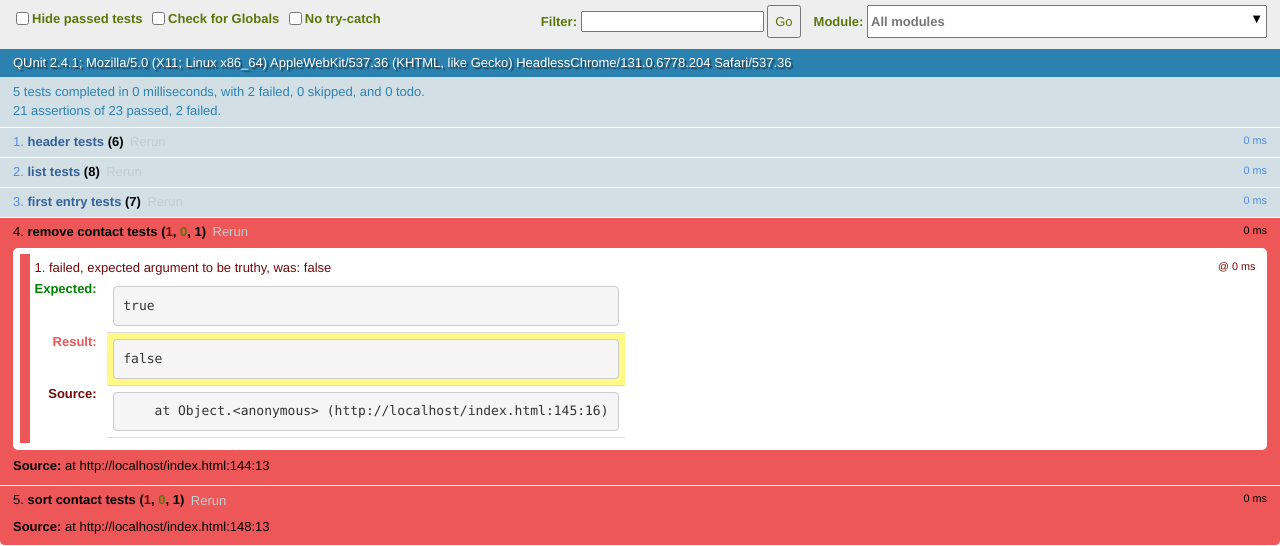
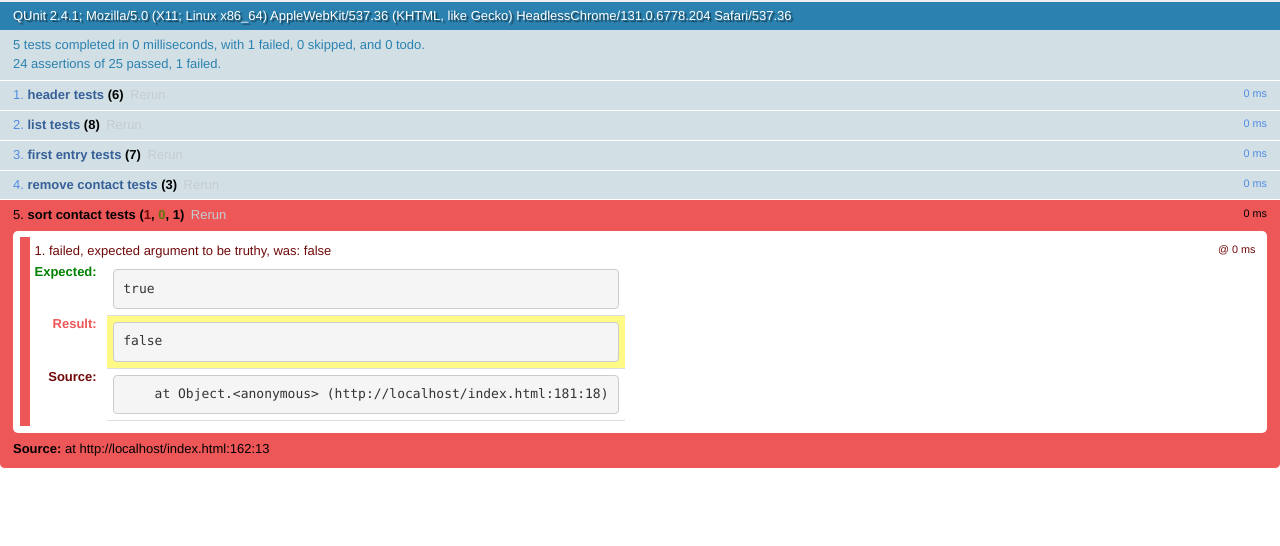
Before and after one commit to voroninMark/contact-qunit, a plain HTML site: page index.html in a window 1280 px wide. Shown: the part 291-837 px from the top of the page. After the commit the page ends 800 px from the top, so only its background shows below. Drawn offline with Linux system fonts and the light colour scheme.

Commit message:
Test 4-5 success

```diff
--- a/index.html
+++ b/index.html
@@ -142,11 +142,43 @@
       });
 
       QUnit.test("remove contact tests", function (assert) {
-        assert.ok(false);
+        var html_before=$('table tr td')[0].innerHTML;
+        var c=Contact.Contacts.instance();
+        var it=c.iterator();
+        var first_name_before=it.next().firstName();
+        var size_before=c.size();
+        $('.btn').trigger('click');
+
+        c=Contact.Contacts.instance();
+        it=c.iterator();
+        var first_name_after=it.next().firstName();
+        var size_after=c.size;
+        var html_after=$('table tr td')[0].innerHTML;
+        assert.ok(html_after !== html_before);
+        assert.ok(first_name_before !== first_name_after);
+        assert.ok(size_after !== size_before);
       });
 
       QUnit.test("sort contact tests", function (assert) {
-        assert.ok(false);
+          var getFirstNamesFromHtml= function () {
+              var arr_html=[];
+              var nb_contacts=$('table tr td').length%$('table tr').length;
+              for(var i=0;i<nb_contacts;i++){
+                  arr_html.push($('table tr td')[1+i*6].innerHTML);
+              }
+              return arr_html;
+          };
+          var arr_html_sorted_with_function=getFirstNamesFromHtml();
+          arr_html_sorted_with_function.sort();
+          $('#button_sort').trigger('click');
+          var arr_html_sorted_with_button=getFirstNamesFromHtml();
+          var isSame=true;
+          for(var i = 0;i<arr_html_sorted_with_function.length;i++){
+              if(arr_html_sorted_with_function[i] !== arr_html_sorted_with_button[i]){
+                  isSame=false;
+              }
+          }
+          assert.ok(isSame);
       });
     </script>
     <!-- END - Les tests -->
```
